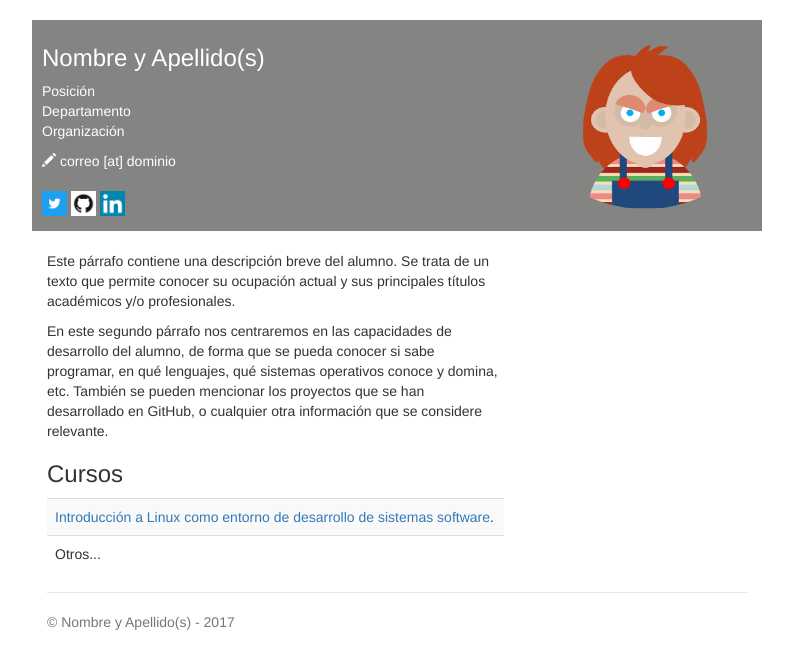
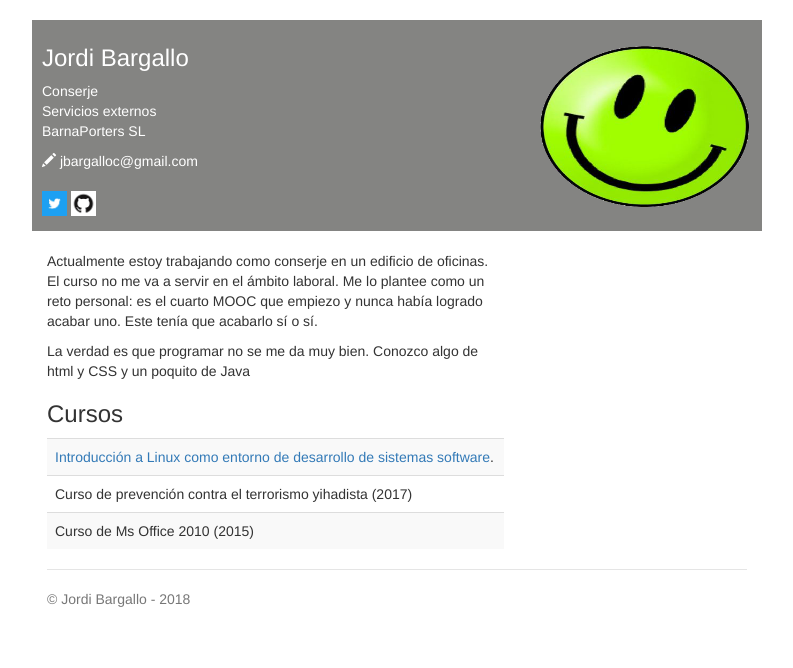
Before and after one commit to PCHL1970/PCHL1970.github.io, a plain HTML site: page index.html in a window 1280 px wide. Shown: the whole page, without its empty margins (243-1036 px from the left). Drawn offline with nearby package versions, Linux system fonts and the light colour scheme.

Commit message:
version personalizada de mi sitio

```diff
--- a/index.html
+++ b/index.html
@@ -3,12 +3,12 @@
 <html>
   <head>
     <meta charset="utf-8">
-    <meta name="description" content="Página de ejemplo del MOOC de LINUX - UPM.">
+    <meta name="description" content="Página de Jordi B. del MOOC de LINUX.">
     <!--Sustituir por los datos del alumno-->
-    <meta name="author" content="Nombre y Apellido(s)">
+    <meta name="author" content="Web de Jordi B.">
 
     <!--Sustituir por los datos del alumno-->
-    <title>Nombre y Apellido(s)</title>
+    <title>Web de Jordi B.</title>
 
     <link href="css/bootstrap.min.css" rel="stylesheet">
     <link href="css/style.css" rel="stylesheet">
@@ -17,45 +17,45 @@
   <body>
     <div class="container header-bar">
       <!--Sustituir por los datos del alumno-->
-      <h3>Nombre y Apellido(s) <span><img style="width: 214px; height: 164px;" class='img-circle' alt="Nombre y Apellido(s)" src="img/foto.png" align="right"></span></h3>
+      <h3>Jordi Bargallo <span><img style="width: 214px; height: 164px;" class='img-circle' alt="Nombre y Apellido(s)" src="img/gs.png" align="right"></span></h3>
       <p>
         <!--Sustituir por los datos del alumno-->
-        Posición<br>
-        Departamento<br>
-        Organización
+        Conserje<br>
+        Servicios externos<br>
+        BarnaPorters SL
       </p>
       <address>
         <!--Sustituir por los datos del alumno-->
-        <span class='glyphicon glyphicon-pencil'></span> correo [at] dominio <br>
+        <span class='glyphicon glyphicon-pencil'></span> jbargalloc@gmail.com <br>
       </address>
 
       <!--Sustituir por los datos del alumno-->
-      <p><a href="http://twitter.com/usuario" target="blank"><img src="img/twitter-icon.jpg" width=25></a>
+      <p><a href="http://twitter.com/Jordi_Barg" target="blank"><img src="img/twitter-icon.jpg" width=25></a>
       <!--Sustituir por los datos del alumno-->
-      <a href="http://github.com/usuario" target="blank"><img src="img/github-icon.png" width=25></a>
+      <a href="https://github.com/PCHL1970" target="blank"><img src="img/github-icon.png" width=25></a>
       <!--Sustituir por los datos del alumno-->
-      <a href="https://es.linkedin.com/in/usuario" target="blank"><img src="img/linkedin-icon.png" width=25></a>
-    </div>
+      </div>
 
     <div class="container">
       <div class='row'>
         <div class='col-sm-8'>
           <br>
-          <p>Este párrafo contiene una descripción breve del alumno. Se trata de un texto que permite conocer su ocupación actual y sus principales títulos académicos y/o profesionales.  </p>
+          <p>Actualmente estoy trabajando como conserje en un edificio de oficinas. El curso no me va a servir en el ámbito laboral. Me lo plantee como un reto personal: es el cuarto MOOC que empiezo y nunca había logrado acabar uno. Este tenía que acabarlo sí o sí. </p>
 
-          <p>En este segundo párrafo nos centraremos en las capacidades de desarrollo del alumno, de forma que se pueda conocer si sabe programar, en qué lenguajes, qué sistemas operativos conoce y domina, etc. También se pueden mencionar los proyectos que se han desarrollado en GitHub, o cualquier otra información que se considere relevante.</p>
+          <p>La verdad es que programar no se me da muy bien. Conozco algo de html y CSS y un poquito de Java</p>
 
           <h3>Cursos</h3>
           <table class='table table-striped'>
             <tr><td><a href="https://www.miriadax.net" target="blank">Introducción a Linux como entorno de desarrollo de sistemas software</a>.</td></tr>
-            <tr><td>Otros...</td></tr>
+            <tr><td>Curso de prevención contra el terrorismo yihadista (2017)</td></tr>
+            <tr><td>Curso de Ms Office 2010 (2015)</td></tr>
           </table>
         </div>
       </div>
 
       <footer class="footer">
         <!--Sustituir por los datos del alumno-->
-        <p>&copy; Nombre y Apellido(s) - 2017</p>
+        <p>&copy; Jordi Bargallo - 2018</p>
       </footer>
 
     </div>
```
Also changed, not shown: img/gs.png (added).
